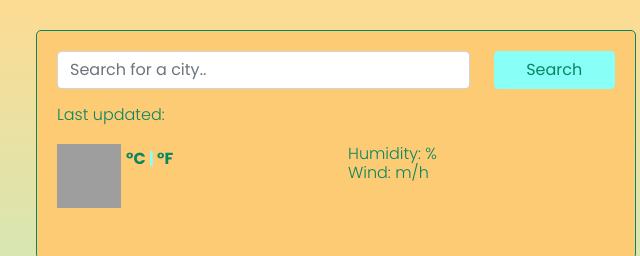
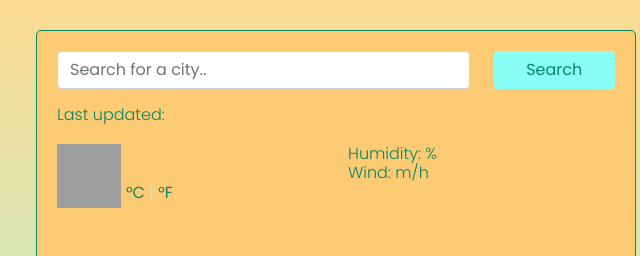
Before and after one commit to carouselcolours/shecodesplushmwork, a plain HTML site: page index.html in a window 1280 px wide. Shown: the top 256 px of the page, 304-944 px from the left. Drawn offline with nearby package versions, Linux system fonts and the light colour scheme; no server answers; grey boxes are pictures that could not be loaded.

Commit message:
Update index.html
fixed C/F buttons

```diff
--- a/index.html
+++ b/index.html
@@ -63,10 +63,10 @@
                 />
                 <div class="float-left">
                   <span id="temperature"></span>
-                  <span class="units"
-                    ><a href="#" id="celsius-link" class="active">°C</a> |
-                    <a href="#" id="farenheit-link">°F</a></span
-                  >
+                  <span class="units"></span>
+                  <a href="#" id="celsius-link" class="active">°C</a> |
+                  <a href="#" id="farenheit-link">°F</a></span>
+
                 </div>
               </div>
             </div>
```
